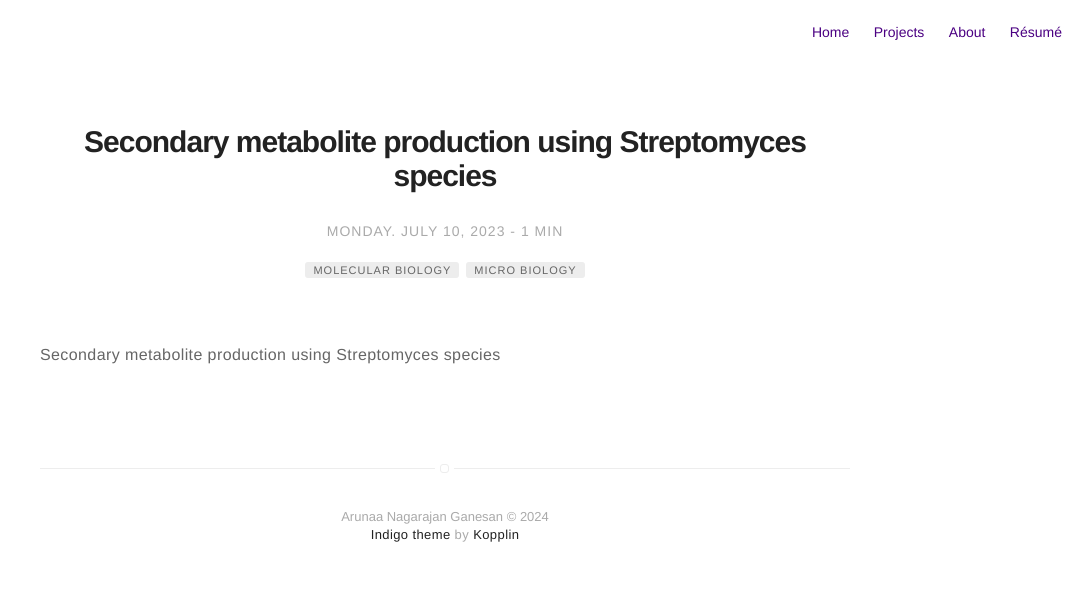
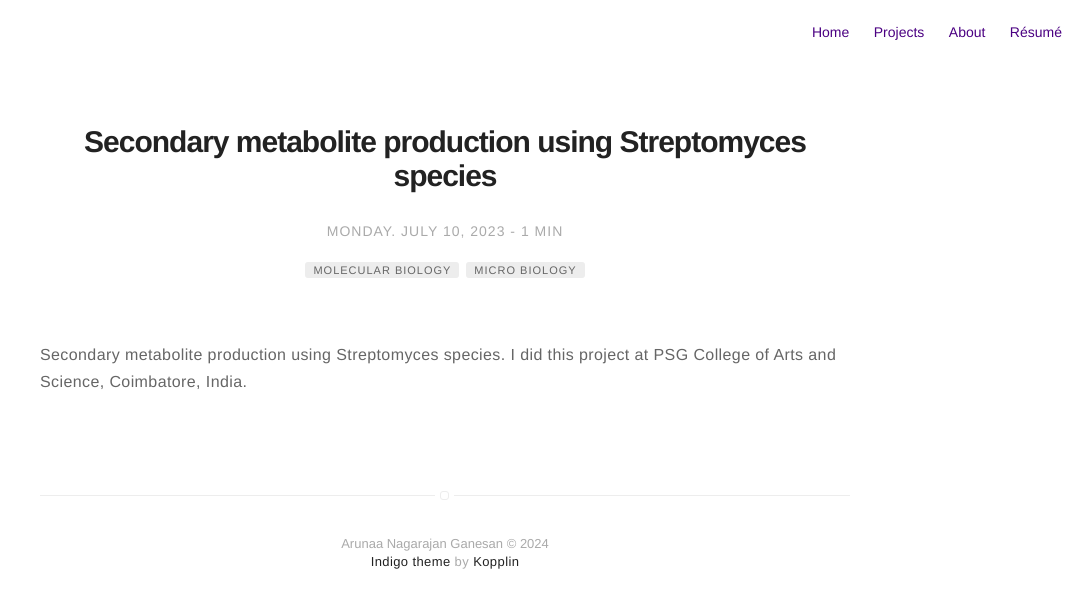
Before and after one commit to arunaang/arunaang.github.io, a Jekyll site: the page built from _posts/2023-09-24-Designing-Protein-Binder.markdown, in a window 1280 px wide. Shown: the top 608 px of the page, without its empty margins (195-1280 px from the left). Built offline with Jekyll 4.4.1, drawn with Linux system fonts in a browser that asks for light colours; nearby versions of some CDN libraries.

Commit message:
some changes to body of project

```diff
--- a/_posts/2023-09-24-Designing-Protein-Binder.markdown
+++ b/_posts/2023-09-24-Designing-Protein-Binder.markdown
@@ -18,4 +18,4 @@ externalLink: false
 
 <!-- ![Protein Binder](/assets/images/final_binder.png) -->
 
-Secondary metabolite production using Streptomyces species
+Secondary metabolite production using Streptomyces species. I did this project at PSG College of Arts and Science, Coimbatore, India.
```
